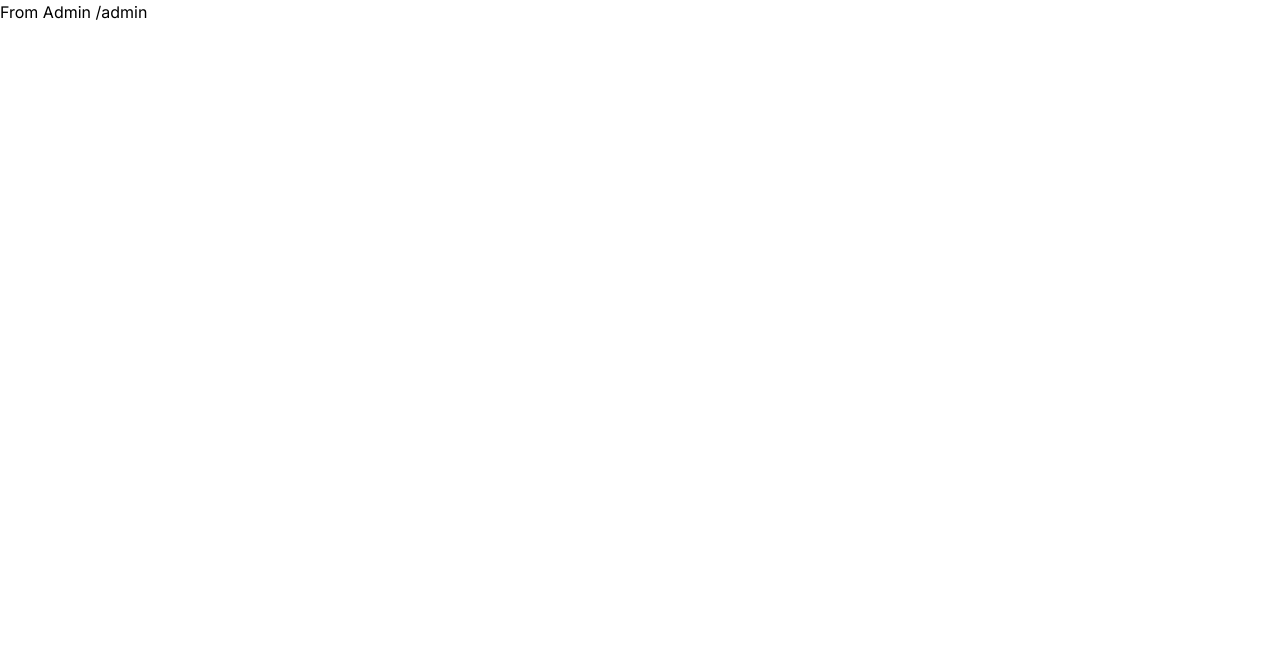
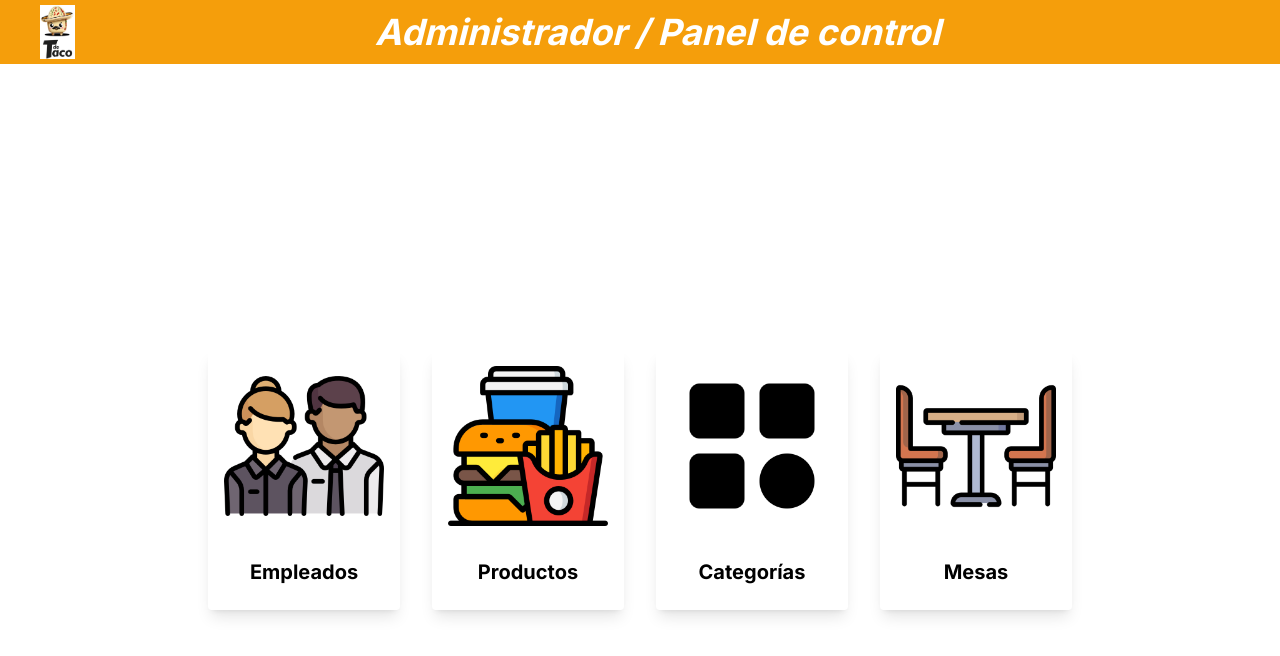
Before and after one commit to pablove2001/Front-Soft-Restaurant, a Next.js app: page /admin in a window 1280 px wide. Shown: the top 656 px of the page. Built offline with nearby package versions, Linux system fonts and the light colour scheme.

Commit message:
Update page.tsx

```diff
--- a/src/app/admin/page.tsx
+++ b/src/app/admin/page.tsx
@@ -1,6 +1,53 @@
+import React from 'react';
 
-export default function Admin() {
+// Componente de Card reutilizable
+function AdminCard({ title, imageUrl, link }) {
     return (
-        <h1>From Admin /admin</h1>
+        <a href={link}>
+            <div className="max-w-xs rounded overflow-hidden shadow-lg m-4 flex flex-col justify-center items-center">
+                <img className="w-40 h-40 object-cover m-4" src={imageUrl} alt={title} />
+                <div className="px-6 py-4">
+                    <div className="font-bold text-xl mb-2">{title}</div>
+                </div>
+            </div>
+        </a>
     );
 }
+
+export default function AdminPage() {
+    return (
+        <div>
+            {/* Navbar */}
+            <nav className="fixed top-0 bg-amber-500 w-full z-10">
+                <div className="mx-auto px-10 flex items-center justify-between h-16">
+                    <div>
+                        <a href="/admin">
+                            <img src="/logo-login.png" width={35} alt="Admin Logo" />
+                        </a>
+                    </div>
+                    <div className="flex items-center">
+                        <div className="relative ">
+                            <h1 className="text-white font-bold italic text-4xl">Administrador / Panel de control</h1>
+                        </div>
+                    </div>
+                    <div className="flex items-center">
+                        {/* Aquí puedes agregar contenido adicional al navbar si es necesario */}
+                    </div>
+                </div>
+            </nav>
+
+            {/* Espacio en blanco */}
+            <div className="h-20"></div>
+
+            {/* Cards de administrador */}
+            <div className="flex flex-wrap justify-center">
+                <div className="flex justify-center items-center h-screen">
+                    <AdminCard title="Empleados" imageUrl="/empleados.png" link="/admin/empleados" />
+                    <AdminCard title="Productos" imageUrl="/hamburguesa.png" link="/admin/productos" />
+                    <AdminCard title="Categorías" imageUrl="/categorias.png" link="/admin/categorias" />
+                    <AdminCard title="Mesas" imageUrl="/comedor.png" link="/admin/mesas" />
+                </div>
+            </div>
+        </div>
+    );
+}
```
